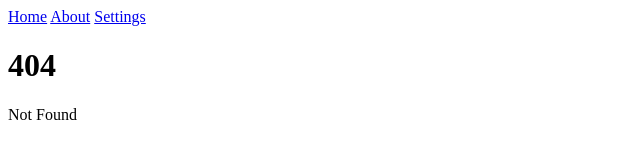
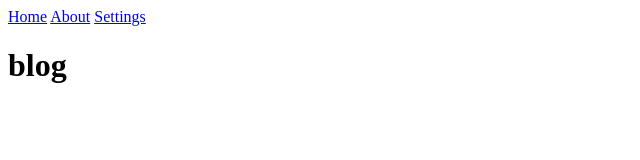
Before and after one commit to skingford/sv-web, a SvelteKit app: page /blog in a window 1280 px wide. Before the commit this address had no page. Shown: the top 160 px of the page, without its empty margins (0-640 px from the left). Built offline with nearby package versions, Linux system fonts and the light colour scheme.

Commit message:
feat: blog

```diff
--- /dev/null
+++ b/src/routes/blog/+page.svelte
@@ -0,0 +1 @@
+<h1>blog</h1>
--- /dev/null
+++ b/src/routes/blog/[slug]/+error.svelte
@@ -0,0 +1,5 @@
+<script lang="ts">
+	import { page } from '$app/state';
+</script>
+
+<h1>{page.status}: {page?.error?.message}</h1>
```
